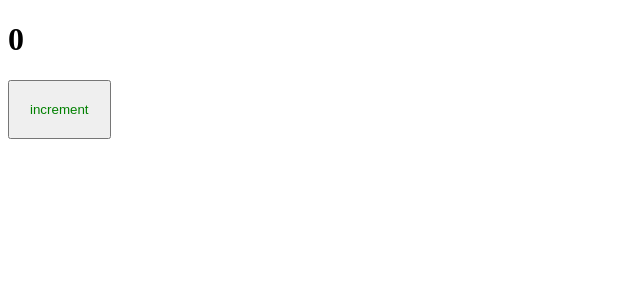
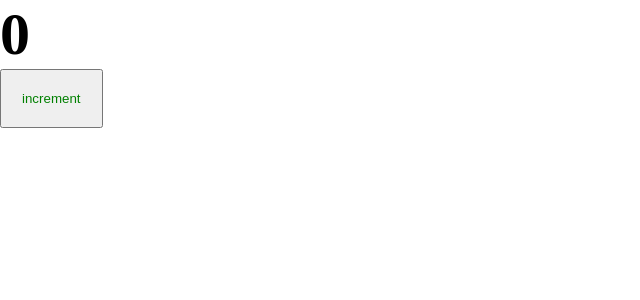
Before and after one commit to Dreamer1992/prod-project, a React app: page / in a window 1280 px wide. Shown: the top 300 px of the page, without its empty margins (0-640 px from the left). Built offline with nearby package versions, Linux system fonts and the light colour scheme.

Commit message:
5. added mini-css-extract-plugin, setting css-loader

```diff
--- a/package.json
+++ b/package.json
@@ -19,6 +19,7 @@
     "@types/webpack-dev-server": "^4.7.2",
     "css-loader": "^6.8.1",
     "html-webpack-plugin": "^5.5.0",
+    "mini-css-extract-plugin": "^2.7.6",
     "sass": "^1.62.1",
     "sass-loader": "^13.3.1",
     "style-loader": "^3.3.3",
--- /dev/null
+++ b/src/App.tsx
@@ -0,0 +1,15 @@
+// project imports
+import Counter from "./components/Counter";
+
+// styles
+import "./index.scss";
+
+const App = () => {
+  return (
+    <div className="app">
+      <Counter />
+    </div>
+  );
+};
+
+export default App;
--- a/src/components/Counter.scss
+++ b/src/components/Counter.module.scss
@@ -1,4 +1,4 @@
-button {
+.button {
   padding: 20px;
   color: green;
 }
--- a/src/components/Counter.tsx
+++ b/src/components/Counter.tsx
@@ -1,7 +1,7 @@
 import { useState } from "react";
 
 // styles
-import "./Counter.scss";
+import classes from "./Counter.module.scss";
 
 const Counter = () => {
   const [count, setCount] = useState(0);
@@ -13,7 +13,9 @@
   return (
     <div>
       <h1>{count}</h1>
-      <button onClick={increment}>increment</button>
+      <button className={classes.button} onClick={increment}>
+        increment
+      </button>
     </div>
   );
 };
--- /dev/null
+++ b/src/index.scss
@@ -0,0 +1,9 @@
+* {
+  margin: 0;
+  padding: 0;
+  box-sizing: border-box;
+}
+
+.app {
+  font-size: 30px;
+}
--- a/src/index.tsx
+++ b/src/index.tsx
@@ -1,11 +1,6 @@
 import { render } from "react-dom";
 
 // project imports
-import Counter from "./components/Counter";
+import App from "./App";
 
-render(
-  <div>
-    <Counter />
-  </div>,
-  document.getElementById("root")
-);
+render(<App />, document.getElementById("root"));
```
Also changed, not shown: src/global.d.ts (added, +7 -0 lines), 4 other files (tests, documents, lock files or other folders).
